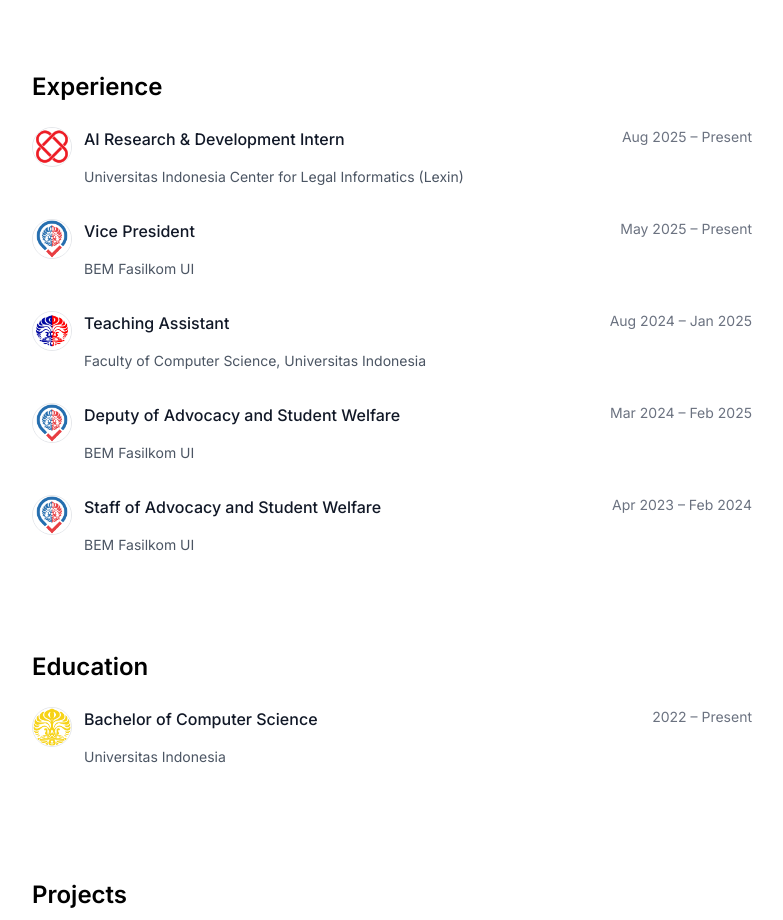
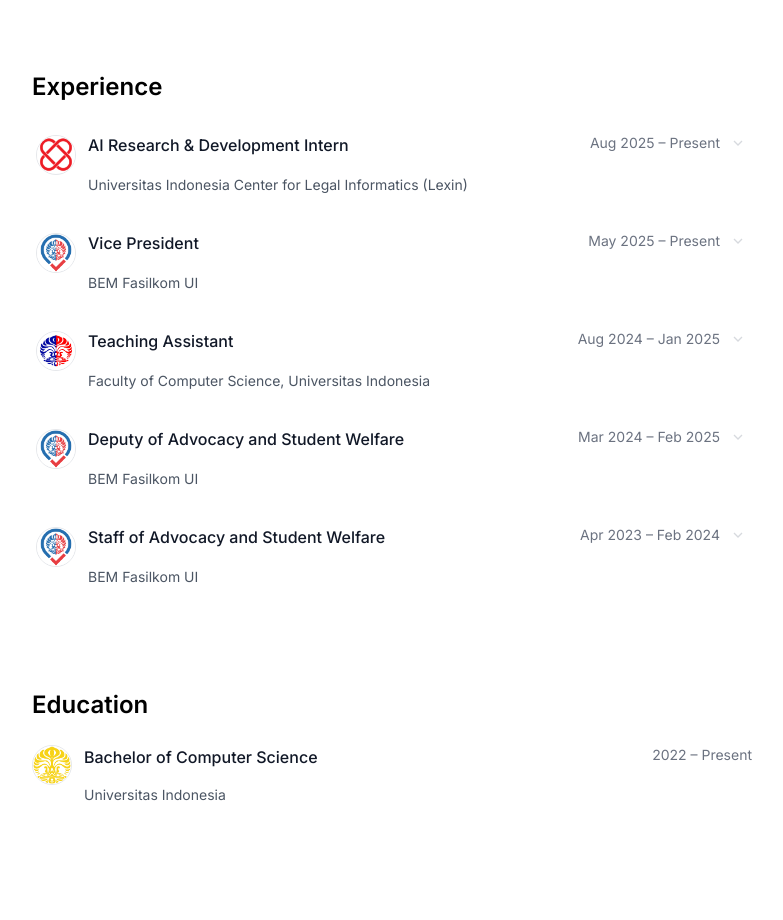
Before and after one commit to wahyuhiddayat/wahyuht, a Next.js app: page / in a window 1280 px wide. Shown: the part 1000-1920 px from the top of the page, without its empty margins (248-1031 px from the left). Built offline with nearby package versions, Linux system fonts and the light colour scheme.

Commit message:
feat: enhance ExperienceSection with expandable details for each experience item

```diff
--- a/src/components/sections/ExperienceSection.tsx
+++ b/src/components/sections/ExperienceSection.tsx
@@ -1,12 +1,33 @@
+'use client';
+
 import ScrollReveal from "@/components/ScrollReveal";
 import Image from "next/image";
+import { useState } from "react";
+import { motion, AnimatePresence } from "framer-motion";
 import { experienceData, type Experience } from "@/data/experience";
 
-function ExperienceItem({ position, company, period, logo }: Experience) {
+function ExperienceItem({ position, company, period, logo, details }: Experience) {
+  const [isExpanded, setIsExpanded] = useState(false);
+
   return (
-    <div className="grid grid-cols-[auto_1fr_auto] sm:grid-cols-[auto_1fr_auto] gap-2 sm:gap-3 items-start">
-      {/* Company Logo */}
-      <div className="flex-shrink-0">
+    <div
+      className={`transition-all duration-200 ${
+        isExpanded ? "rounded-lg pb-3 mb-1" : "rounded-lg"
+      }`}
+    >
+      <button
+        type="button"
+        aria-expanded={isExpanded}
+        onClick={() => details && setIsExpanded(!isExpanded)}
+        className={`group w-full grid grid-cols-[auto_1fr_auto] items-start gap-3 ${
+          isExpanded ? "py-2" : "py-1.5"
+        } px-1 text-left ${
+          details ? "cursor-pointer" : "cursor-default"
+        } rounded-lg outline-none ring-0 focus:outline-none focus:ring-0 focus-visible:outline-none focus-visible:ring-0 active:outline-none active:ring-0 transition-[opacity,transform] duration-200`}
+        style={{ WebkitTapHighlightColor: "transparent" } as any}
+      >
+        {/* Logo */}
+        <div className="flex-shrink-0 pt-0.5">
           <div className="relative w-8 h-8 sm:w-10 sm:h-10 rounded-full overflow-hidden bg-white dark:bg-gray-800 border border-gray-200 dark:border-gray-700 p-0.5 sm:p-1">
             <Image
               src={logo}
@@ -18,11 +39,16 @@
           </div>
         </div>
 
-      {/* Content */}
-      <div className="min-w-0">
-        <p className="font-medium text-gray-900 dark:text-gray-100 text-sm sm:text-base leading-tight sm:leading-normal" style={{ textWrap: 'balance' } as any}>
+        {/* Text */}
+        <div className="min-w-0 flex-1">
+          <div className="flex items-center gap-1">
+            <p
+              className="font-medium text-gray-900 dark:text-gray-100 text-sm sm:text-base leading-tight sm:leading-normal"
+              style={{ textWrap: "balance" } as any}
+            >
               {position}
             </p>
+          </div>
           <p className="text-gray-600 dark:text-gray-300 text-xs sm:text-sm mt-0.5">
             {company}
           </p>
@@ -32,12 +58,94 @@
           </p>
         </div>
 
-      {/* Date on larger screens */}
-      <div className="hidden sm:block text-right shrink-0">
-        <p className="text-gray-500 dark:text-gray-400 text-sm">
+        {/* Right rail: Date (desktop) + Chevron (space reserved) */}
+        <div className="flex items-center gap-2 shrink-0">
+          <span className="hidden sm:inline text-gray-500 dark:text-gray-400 text-sm">
             {period}
+          </span>
+
+          <motion.span
+            initial={false}
+            animate={{ rotate: isExpanded ? 180 : 0 }}
+            transition={{ duration: 0.18 }}
+            className={[
+              "w-5 h-5 grid place-items-center text-gray-400 dark:text-gray-500",
+              details
+                ? "opacity-60 sm:opacity-40 sm:group-hover:opacity-100 sm:group-focus-visible:opacity-100"
+                : "opacity-0",
+            ].join(" ")}
+            aria-hidden
+          >
+            <svg
+              className="w-4 h-4"
+              viewBox="0 0 24 24"
+              fill="none"
+              stroke="currentColor"
+              strokeWidth="2"
+            >
+              <polyline points="6,9 12,15 18,9"></polyline>
+            </svg>
+          </motion.span>
+        </div>
+      </button>
+
+      {/* Expandable */}
+      <AnimatePresence>
+        {isExpanded && details && (
+          <motion.div
+            initial={{ opacity: 0, height: 0 }}
+            animate={{ opacity: 1, height: "auto" }}
+            exit={{ opacity: 0, height: 0 }}
+            transition={{ duration: 0.24, ease: "easeInOut" }}
+            className="overflow-hidden"
+          >
+            <div className="px-1 pt-3 pl-12 sm:pl-14 space-y-4">
+              {details.description && (
+                <p className="text-gray-600 dark:text-gray-300 text-sm leading-relaxed">
+                  {details.description}
                 </p>
+              )}
+
+              {details.achievements && details.achievements.length > 0 && (
+                <div>
+                  <h4 className="text-sm font-medium text-gray-900 dark:text-gray-100 mb-2">
+                    Key Achievements
+                  </h4>
+                  <ul className="space-y-1">
+                    {details.achievements.map((achievement, index) => (
+                      <li
+                        key={index}
+                        className="text-sm text-gray-600 dark:text-gray-300 flex items-start"
+                      >
+                        <span className="mr-2 mt-1.5 w-1 h-1 rounded-full bg-current text-primary flex-shrink-0"></span>
+                        {achievement}
+                      </li>
+                    ))}
+                  </ul>
                 </div>
+              )}
+
+              {details.skills && details.skills.length > 0 && (
+                <div>
+                  <h4 className="text-sm font-medium text-gray-900 dark:text-gray-100 mb-2">
+                    Skills
+                  </h4>
+                  <div className="flex flex-wrap gap-1.5">
+                    {details.skills.map((tech, index) => (
+                      <span
+                        key={index}
+                        className="px-2 py-1 text-xs bg-gray-100 dark:bg-gray-800 text-gray-700 dark:text-gray-300 rounded-full"
+                      >
+                        {tech}
+                      </span>
+                    ))}
+                  </div>
+                </div>
+              )}
+            </div>
+          </motion.div>
+        )}
+      </AnimatePresence>
     </div>
   );
 }
@@ -51,7 +159,7 @@
             <h2 className="text-2xl font-semibold text-black dark:text-white mb-6">
               Experience
             </h2>
-            <div className="space-y-4">
+            <div className="space-y-2">
               {experienceData.map((experience, index) => (
                 <ExperienceItem
                   key={index}
@@ -59,6 +167,7 @@
                   company={experience.company}
                   period={experience.period}
                   logo={experience.logo}
+                  details={experience.details}
                 />
               ))}
             </div>
--- a/src/data/experience.ts
+++ b/src/data/experience.ts
@@ -3,6 +3,11 @@
   company: string;
   period: string;
   logo: string;
+  details?: {
+    description: string;
+    achievements: string[];
+    skills?: string[];
+  };
 }
 
 export const experienceData: Experience[] = [
@@ -10,30 +15,75 @@
     position: "AI Research & Development Intern",
     company: "Universitas Indonesia Center for Legal Informatics (Lexin)",
     period: "Aug 2025 – Present",
-    logo: "/images/lexin.png"
+    logo: "/images/lexin.png",
+    details: {
+      description: "Researching and developing AI solutions for legal informatics, focusing on retrieval systems and generative AI for legal question answering.",
+      achievements: [
+        "Explored text retrieval and large language models (LLMs)",
+        "Developed Retrieval-Augmented Generation (RAG) systems for legal QA",
+        "Built and packaged web applications for RAG-based systems"
+      ],
+      skills: ["Python", "Text Retrieval", "LLMs", "RAG", "NLP", "Web Development"]
+    }
   },
   {
     position: "Vice President",
     company: "BEM Fasilkom UI",
     period: "May 2025 – Present",
-    logo: "/images/bem_fasilkom.png"
+    logo: "/images/bem_fasilkom.png",
+    details: {
+      description: "Co-leading the student executive board, overseeing strategic initiatives and representing 2000+ Computer Science students in faculty governance.",
+      achievements: [
+        "Directed programs across 11 departments and bureaus",
+        "Oversaw operations to align with student needs and faculty goals",
+        "Mentored and coordinated 150+ executive members"
+      ],
+      skills: ["Leadership", "Project Management", "Strategic Planning"]
+    }
   },
   {
     position: "Teaching Assistant",
     company: "Faculty of Computer Science, Universitas Indonesia",
     period: "Aug 2024 – Jan 2025",
-    logo: "/images/makara_fasilkom.png"
+    logo: "/images/makara_fasilkom.png",
+    details: {
+      description: "Assisted in teaching Introduction to Computer Organization, supporting student learning in MIPS and AVR Assembly.",
+      achievements: [
+        "Guided and evaluated 46 students through labs and tutorials",
+        "Collaborated with 3 TAs and the professor to meet course goals",
+        "Provided one-on-one support on complex computer organization topics"
+      ],
+      skills: ["MIPS", "AVR Assembly", "Teaching", "Computer Organization"]
+    }
   },
   {
     position: "Deputy of Advocacy and Student Welfare",
     company: "BEM Fasilkom UI",
     period: "Mar 2024 – Feb 2025",
-    logo: "/images/bem_fasilkom.png"
+    logo: "/images/bem_fasilkom.png",
+    details: {
+      description: "Led a 9-member team to deliver 7 programs enhancing student welfare and advocacy.",
+      achievements: [
+        "Advocated on tuition fees, mental health, and financial aid",
+        "Acted as liaison between students and faculty administration",
+        "Negotiated solutions to address academic and social concerns"
+      ],
+      skills: ["Advocacy", "Team Leadership", "Policy Negotiation"]
+    }
   },
   {
     position: "Staff of Advocacy and Student Welfare",
     company: "BEM Fasilkom UI",
     period: "Apr 2023 – Feb 2024",
-    logo: "/images/bem_fasilkom.png"
+    logo: "/images/bem_fasilkom.png",
+    details: {
+      description: "Managed department social media to promote welfare programs and engage the student community.",
+      achievements: [
+        "Created and shared content on academic policies, aid, and mental health",
+        "Handled student inquiries with accurate and timely responses",
+        "Collaborated on strategies to increase student engagement"
+      ],
+      skills: ["Social Media Management", "Content Creation", "Student Engagement"]
+    }
   },
 ];
```
Lines whose indentation alone changed are shown as unchanged.
